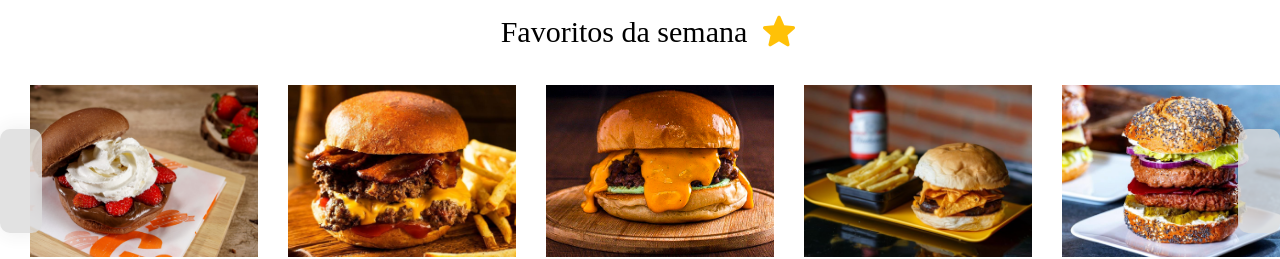
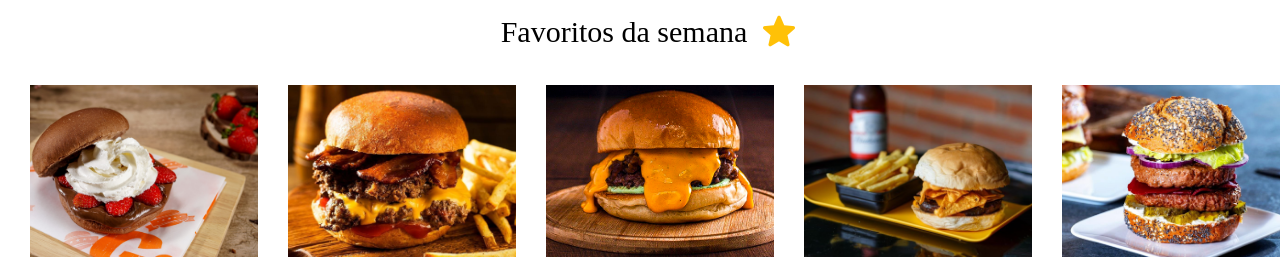
Before and after one commit to IzabelMoraes/Dr.Hamburgueria, a plain HTML site: page index.html in a window 1280 px wide. Shown: the part 715-974 px from the top of the page. Drawn offline with Linux system fonts and the light colour scheme; a web font is replaced by a local one.

Commit message:
Removendo o botão de rolamento do carousel

```diff
--- a/assets/css/favoritos.css
+++ b/assets/css/favoritos.css
@@ -84,23 +84,26 @@
     position: relative;
 }
 
-
-.arrow-left {
+.arrow-left{
     position: absolute;
-    padding: 20px;
-    box-shadow: 2px -2px 0 1px #000 inset;
-    border: solid transparent;
-    border-width: 0 0 2px 2px;
-    transform: rotate(45deg);
-  }
+    height: 6.5rem;
+    width: 2.5rem;
+    right: 0;
+    top: 50%;
+    transform: translateY(-50%);
+    z-index: 9999;
+    opacity: 0%;
+}
 
 .arrow-right{
     position: absolute;
-    padding: 20px;
-    box-shadow: 2px -2px 0 1px #000 inset;
-    border: solid transparent;
-    border-width: 0 0 2px 2px;
-    transform:rotate()
+    height: 6.5rem;
+    width: 2.5rem;
+    left: 0;
+    top: 50%;
+    z-index: 9999;
+    transform: translateY(-50%);
+    opacity: 0%;
 }
 
 .arrow-right:hover , .arrow-left:hover{
--- a/assets/css/promocoes.css
+++ b/assets/css/promocoes.css
@@ -39,7 +39,7 @@
     padding-bottom: 1.563rem;
    }
 
-.caixa img, .current-item{
+.caixa img, .current-objeto{
     width: 14.25rem;
     height: 10.75rem;
     object-fit: cover;
@@ -81,32 +81,24 @@
 
 .arrow-left{
     position: absolute;
-    border-radius: 0.625rem;
     height: 6.5rem;
     width: 2.5rem;
-    background: #dbdbdb center no-repeat ;
-    box-shadow: 0rem 0rem 1.5rem rgb(0 0 0 / 10%);
-    border-color: #dbdbdb;
     right: 0;
     top: 50%;
     transform: translateY(-50%);
     z-index: 9999;
-    opacity: 80%;
+    opacity: 0%;
 }
 
 .arrow-right{
     position: absolute;
-    border-radius: 0.625rem;
     height: 6.5rem;
     width: 2.5rem;
-    background: #dbdbdb center no-repeat ;
-    box-shadow: 0rem 0rem 1.5rem rgb(0 0 0 / 10%);
-    border-color: #ffffff00;
     left: 0;
     top: 50%;
     z-index: 9999;
     transform: translateY(-50%);
-    opacity: 80%;
+    opacity: 0%;
 }
 
 .arrow-right:hover , .arrow-left:hover{
```
